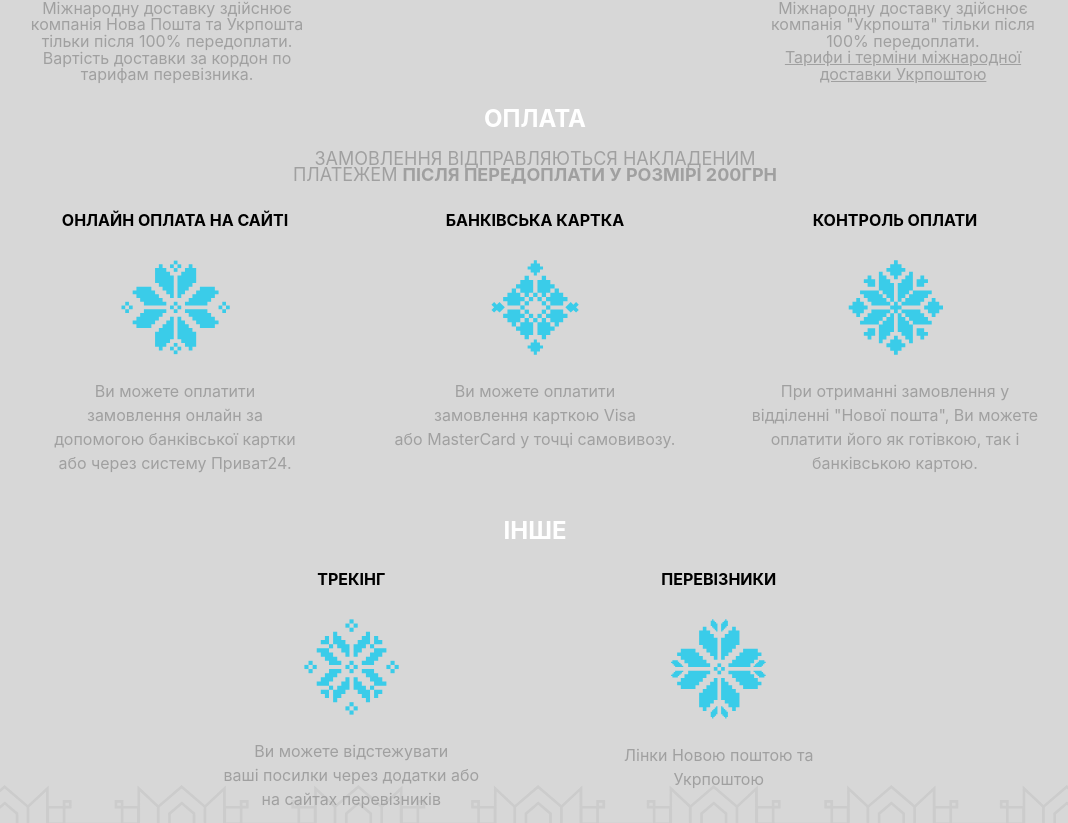
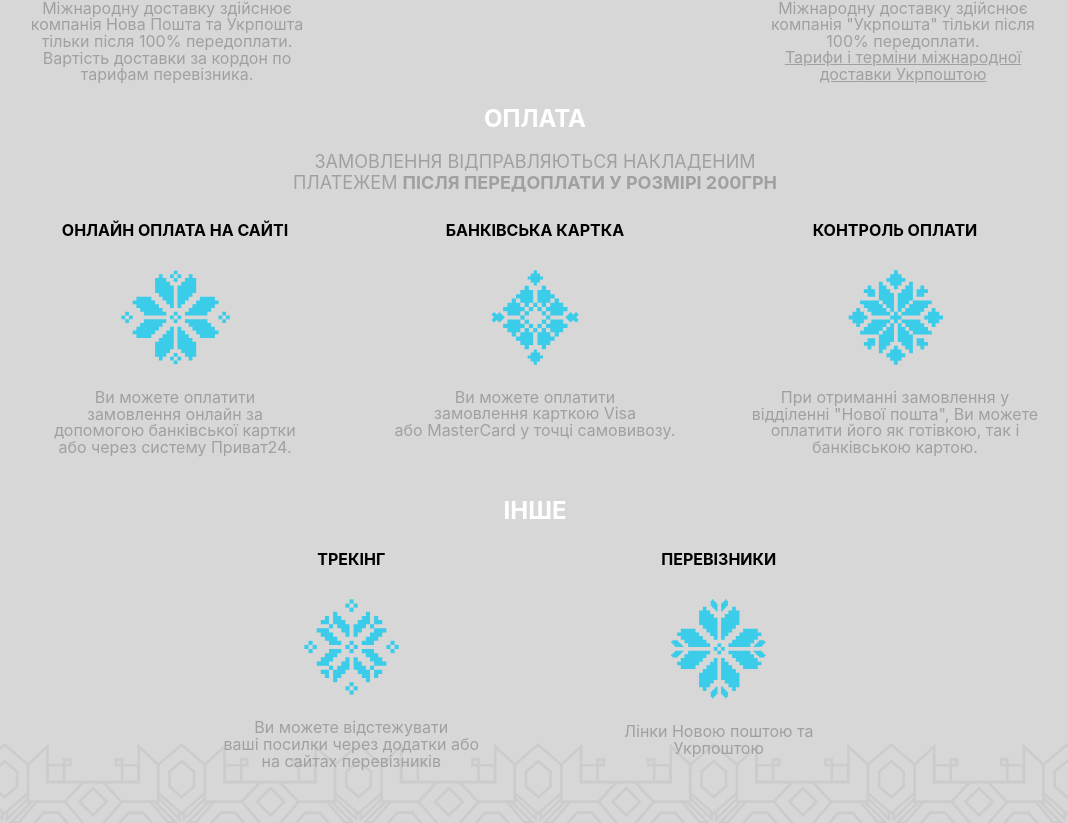
Before and after one commit to TommoBosha/miumarket, a Next.js app: page /delivery in a window 1280 px wide. Shown: the part 551-1374 px from the top of the page, without its empty margins (105-1173 px from the left). Built offline with nearby package versions, Linux system fonts and the light colour scheme; no server answers; the database is empty.

Commit message:
fix styles delivery

```diff
--- a/pages/delivery.js
+++ b/pages/delivery.js
@@ -88,7 +88,7 @@ export default function Delivery() {
 
                     <h2 className='text-white  text-center uppercase pt-5 pb-4 font-bold text-2xl'>ОПЛАТА</h2>
                     <p className=' text-center uppercase mb-6  text-lg'
-                        style={{ lineHeight: '16.59px', color: '#A0A0A0' }}
+                        style={{ lineHeight: '21.59px', color: '#A0A0A0' }}
                     >
                         Замовлення відправляються накладеним
                         <br /> платежем <b>після передоплати у розмірі 200грн</b></p>
@@ -106,7 +106,7 @@ export default function Delivery() {
                                     height={95}
                                     className='mb-6'
                                 />
-                                <p style={{ color: '#A0A0A0' }}>
+                                <p style={{ color: '#A0A0A0', lineHeight: '16.59px' }}>
                                     Ви можете оплатити <br />замовлення онлайн за <br />допомогою банківської картки <br />або через систему Приват24.
                                 </p>
                             </li>
@@ -122,7 +122,7 @@ export default function Delivery() {
                                     height={95}
                                     className='mb-6'
                                 />
-                                <p style={{ color: '#A0A0A0' }}>
+                                <p style={{ color: '#A0A0A0', lineHeight: '16.59px' }}>
                                     Ви можете оплатити <br />замовлення карткою Visa <br />або MasterCard у точці самовивозу.
                                 </p>
                             </li>
@@ -138,7 +138,7 @@ export default function Delivery() {
                                     height={95}
                                     className='mb-6'
                                 />
-                                <p style={{ color: '#A0A0A0' }}>
+                                <p style={{ color: '#A0A0A0', lineHeight: '16.59px' }}>
                                     При отриманні замовлення у <br />відділенні &#34;Нової пошта&#34;, Ви можете оплатити його як готівкою, так і банківською картою.
                                 </p>
                             </li>
@@ -161,7 +161,7 @@ export default function Delivery() {
                                     height={95}
                                     className='mb-6'
                                 />
-                                <p style={{ color: '#A0A0A0' }}>
+                                <p style={{ color: '#A0A0A0', lineHeight: '16.59px' }}>
                                     Ви можете відстежувати <br /> ваші посилки через додатки або <br />на сайтах перевізників
                                 </p>
                             </li>
@@ -177,7 +177,7 @@ export default function Delivery() {
                                     height={98}
                                     className='mb-6'
                                 />
-                                <p style={{ color: '#A0A0A0' }}>
+                                <p style={{ color: '#A0A0A0', lineHeight: '16.59px' }}>
                                     Лінки Новою поштою та <br />Укрпоштою
                                 </p>
                             </li>
```
